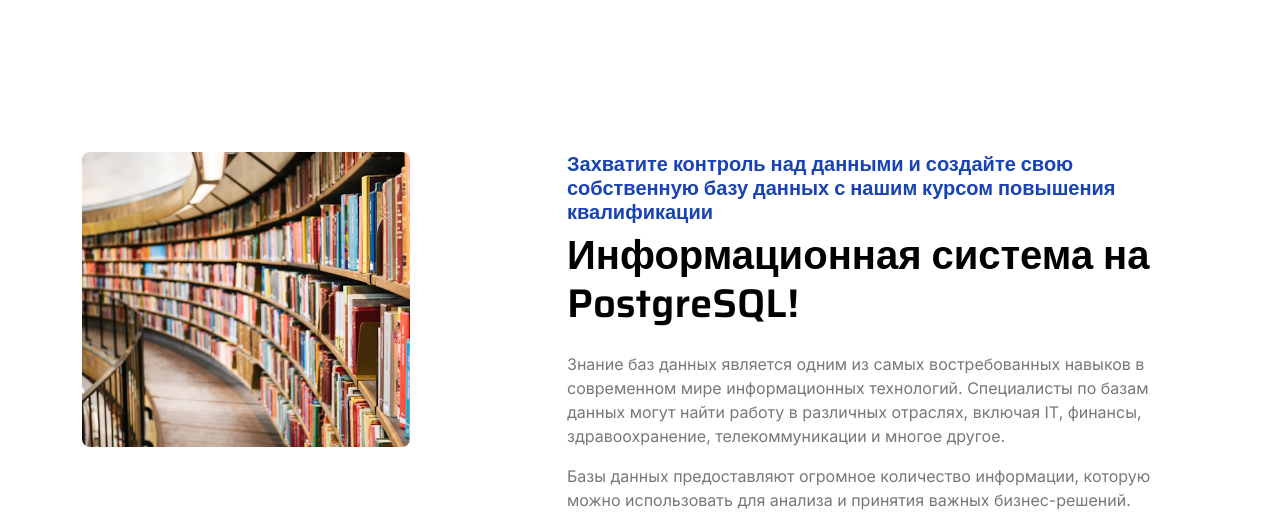
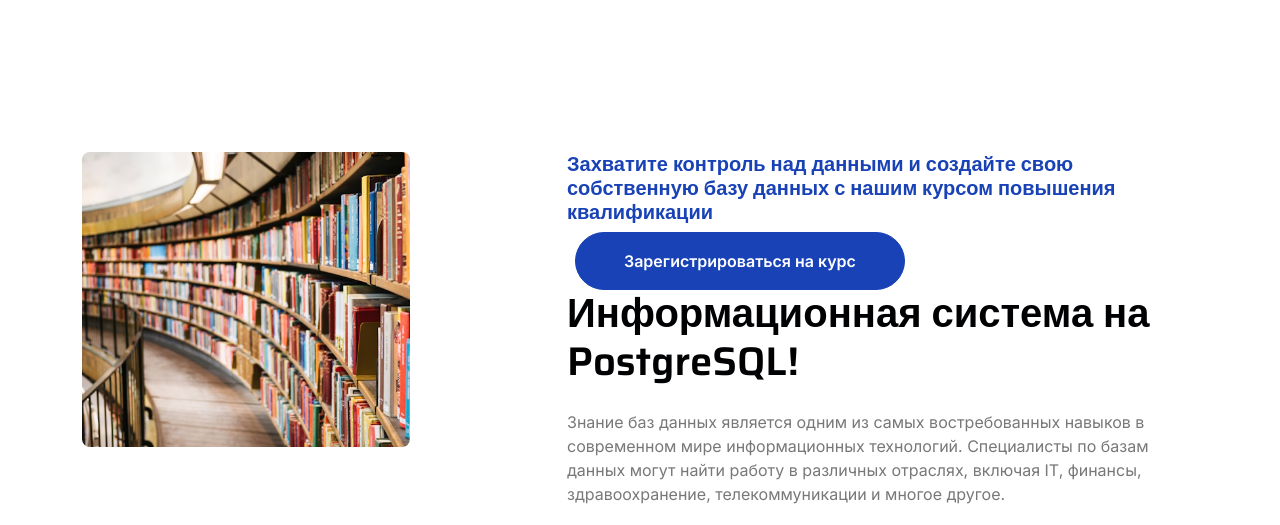
Before and after one commit to master-cim/bazadel, a Django app: page /learning/edudb in a window 1280 px wide. Shown: the part 350-875 px from the top of the page. Run offline with Django 4.2, Linux system fonts and the light colour scheme; some libraries are stand-ins or nearby versions.

Commit message:
кнопка зарегистрироваться

```diff
--- a/bazadel/templates/posts/edu_db.html
+++ b/bazadel/templates/posts/edu_db.html
@@ -12,7 +12,9 @@
                 <li class="breadcrumb-item"><a href="{% url 'posts:learning' %}" >Обучение</a></li>
                 <li class="breadcrumb-item" aria-current="page">Разработка веб-сайтов</li>
             </ol>
+
         </nav>
+
     </div>
     <!-- Page Header End -->
 
@@ -27,11 +29,12 @@
                                 <img src="{% static 'img/edudb-2.jpg' %}" class="img-fluid w-100 rounded" alt="">
                             </div>
                         </div>
-                    </div>
+                     </div>
                     <div class="col-lg-7 col-md-6 col-sm-12 wow fadeIn" data-wow-delay=".5s">
                         <h5 class="text-primary">
                             Захватите контроль над данными и создайте свою собственную базу данных с нашим курсом повышения квалификации
                         </h5>
+                        <a href="{% url 'posts:index' %}#nav_order" class="ms-2"><button type="button" class="px-0 py-sm-3 px-sm-5 btn btn-primary rounded-pill">Зарегистрироваться на курс</button></a>
                         <h1 class="mb-4">
                             Информационная система на PostgreSQL!
                         </h1>
--- a/bazadel/templates/posts/edu_tel.html
+++ b/bazadel/templates/posts/edu_tel.html
@@ -32,6 +32,7 @@
                         <h5 class="text-primary">
                             Хотите научиться программировать на Python и создавать уникальные приложения для Telegram? Присоединяйтесь к нашему курсу
                         </h5>
+                        <a href="{% url 'posts:index' %}#nav_order" class="ms-2"><button type="button" class="px-0 py-sm-3 px-sm-5 btn btn-primary rounded-pill">Зарегистрироваться на курс</button></a>
                         <h1 class="mb-4">
                             Python и разработка приложений для Telegram!
                         </h1>
--- a/bazadel/templates/posts/edu_web.html
+++ b/bazadel/templates/posts/edu_web.html
@@ -32,6 +32,7 @@
                         <h5 class="text-primary">
                             Хотите освоить новую навык и создать свой собственный сайт, но не знаете, с чего начать? Мы предлагаем Вам уникальный курс повышения квалификации
                         </h5>
+                        <a href="{% url 'posts:index' %}#nav_order" class="ms-2"><button type="button" class="px-0 py-sm-3 px-sm-5 btn btn-primary rounded-pill">Зарегистрироваться на курс</button></a>
                         <h1 class="mb-4">
                             Создай сайт своими руками за 72 ч!
                         </h1>
```
Also changed, not shown: bazadel/static/img/edudb-2.jpg.
